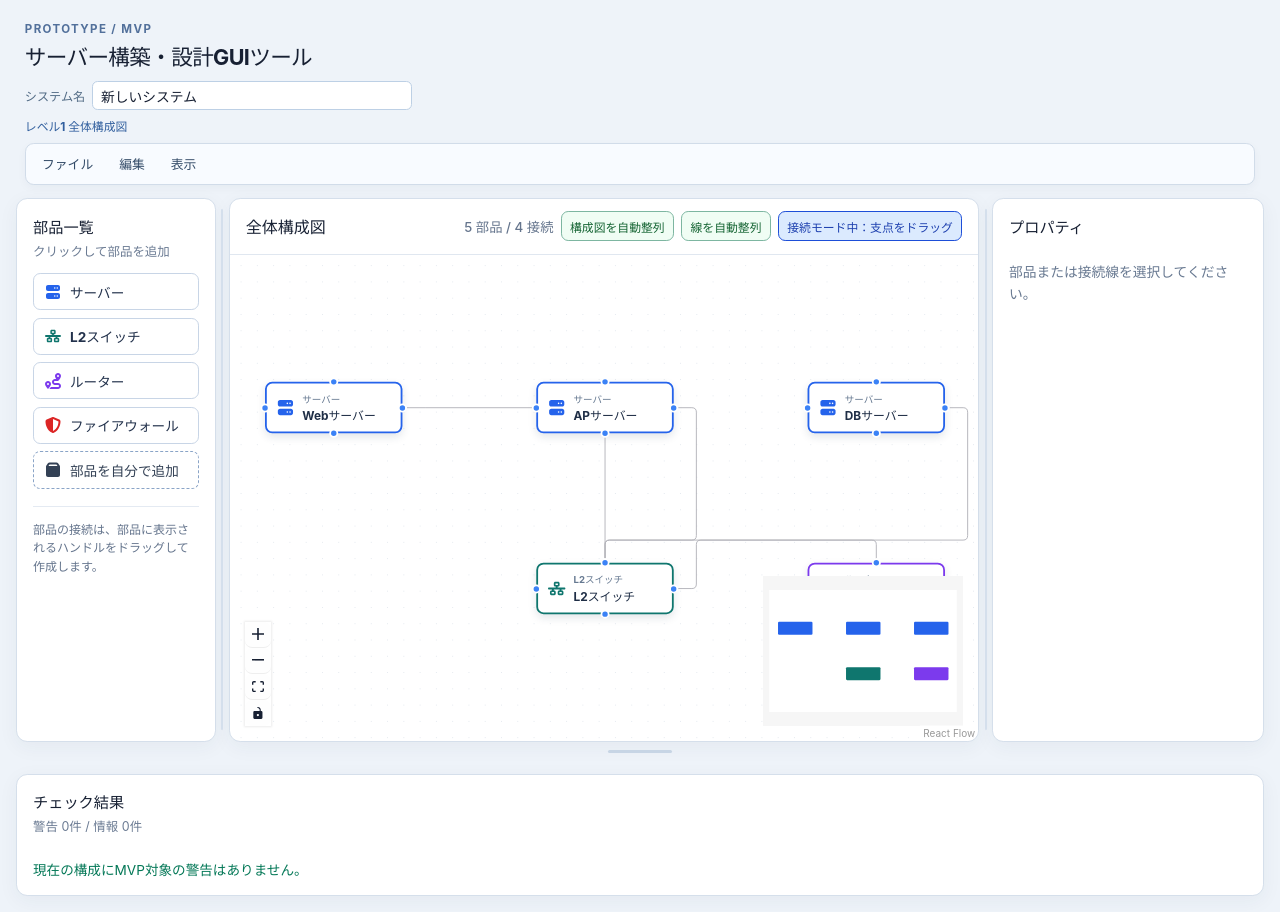
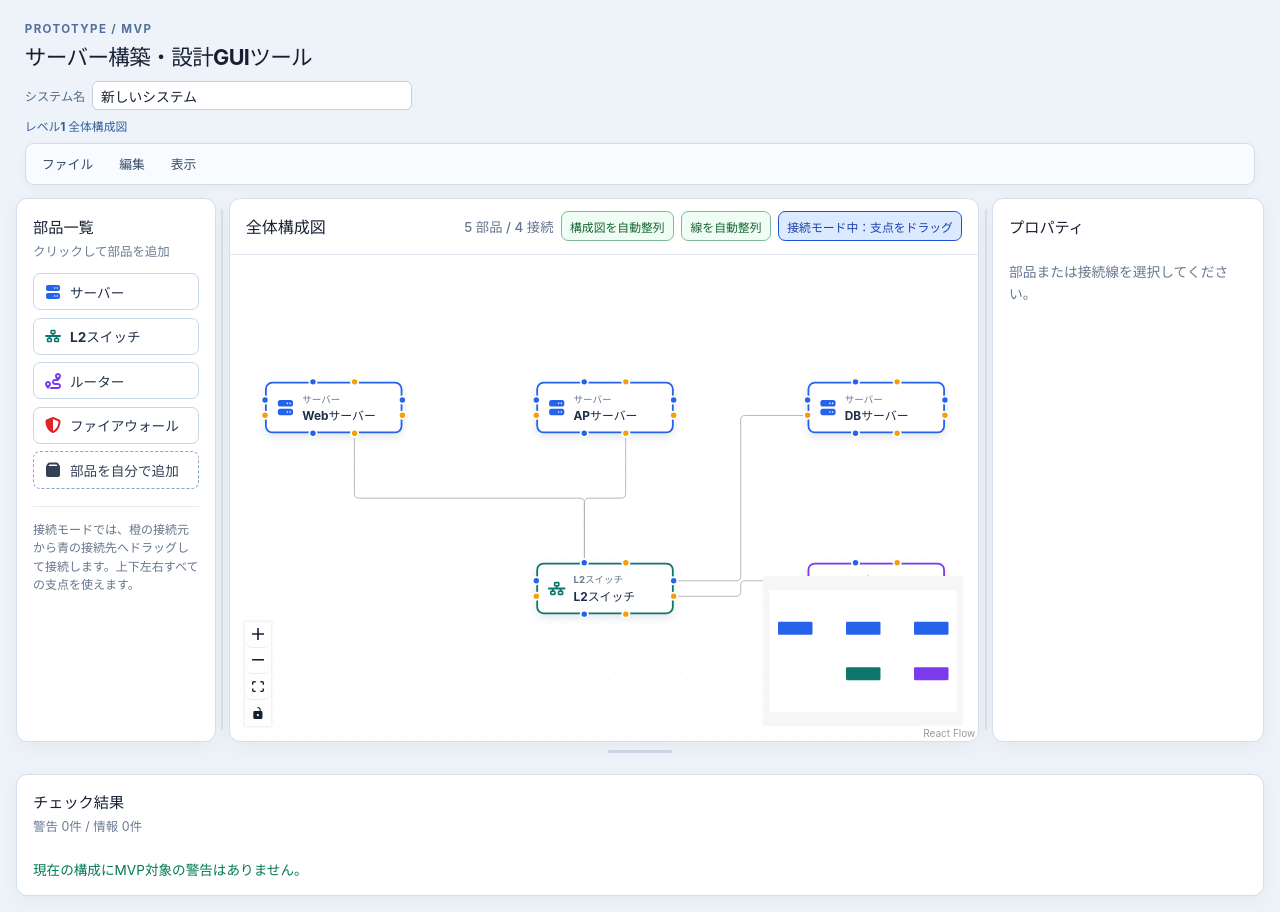
Before and after one commit to kou-AK2000/Server_GUI, a React (Vite) app in the folder app/: page / in a window 1280 px wide. Both pictures are taken after a click on the button "接続モード". Built offline with nearby package versions, Linux system fonts and the light colour scheme.

Commit message:
feat: support connection ports on every side

```diff
--- a/app/src/App.tsx
+++ b/app/src/App.tsx
@@ -176,22 +176,26 @@ const initialNodes: Node<DeviceData>[] = [
 const defaultConnectionData = (): ConnectionData => ({ connectionType: 'network', sourceInterface: '', targetInterface: '', notes: '' })
 
 const initialEdges: Edge<ConnectionData>[] = [
-  { id: 'web-sw', source: 'web01', target: 'sw01', type: 'editable', data: defaultConnectionData() },
-  { id: 'app-sw', source: 'app01', target: 'sw01', type: 'editable', data: defaultConnectionData() },
-  { id: 'db-sw', source: 'db01', target: 'sw01', type: 'editable', data: defaultConnectionData() },
-  { id: 'sw-router', source: 'sw01', target: 'router01', type: 'editable', data: defaultConnectionData() },
+  { id: 'web-sw', source: 'web01', target: 'sw01', sourceHandle: 'source-bottom', targetHandle: 'target-top', type: 'editable', data: defaultConnectionData() },
+  { id: 'app-sw', source: 'app01', target: 'sw01', sourceHandle: 'source-bottom', targetHandle: 'target-top', type: 'editable', data: defaultConnectionData() },
+  { id: 'db-sw', source: 'db01', target: 'sw01', sourceHandle: 'source-left', targetHandle: 'target-right', type: 'editable', data: defaultConnectionData() },
+  { id: 'sw-router', source: 'sw01', target: 'router01', sourceHandle: 'source-right', targetHandle: 'target-left', type: 'editable', data: defaultConnectionData() },
 ]
 
 function DeviceNode({ data }: NodeProps) {
   const device = data as DeviceData
   const color = device.color ?? kindColors[device.kind]
   return <div className="device-node" style={{ borderColor: color }}>
-    <Handle id="target-top" className="connection-handle" type="target" position={Position.Top} aria-label="上側の接続先" />
-    <Handle id="target-left" className="connection-handle" type="target" position={Position.Left} aria-label="左側の接続先" />
+    <Handle id="target-top" className="connection-handle target-handle" type="target" position={Position.Top} style={{ left: '35%' }} aria-label="上側の接続先" />
+    <Handle id="source-top" className="connection-handle source-handle" type="source" position={Position.Top} style={{ left: '65%' }} aria-label="上側の接続元" />
+    <Handle id="target-left" className="connection-handle target-handle" type="target" position={Position.Left} style={{ top: '35%' }} aria-label="左側の接続先" />
+    <Handle id="source-left" className="connection-handle source-handle" type="source" position={Position.Left} style={{ top: '65%' }} aria-label="左側の接続元" />
     <FontAwesomeIcon className="node-icon" icon={iconFor(device)} style={{ color }} />
     <div><small>{kindLabels[device.kind]}</small><strong>{device.displayName}</strong></div>
-    <Handle id="source-right" className="connection-handle" type="source" position={Position.Right} aria-label="右側の接続元" />
-    <Handle id="source-bottom" className="connection-handle" type="source" position={Position.Bottom} aria-label="下側の接続元" />
+    <Handle id="target-right" className="connection-handle target-handle" type="target" position={Position.Right} style={{ top: '35%' }} aria-label="右側の接続先" />
+    <Handle id="source-right" className="connection-handle source-handle" type="source" position={Position.Right} style={{ top: '65%' }} aria-label="右側の接続元" />
+    <Handle id="target-bottom" className="connection-handle target-handle" type="target" position={Position.Bottom} style={{ left: '35%' }} aria-label="下側の接続先" />
+    <Handle id="source-bottom" className="connection-handle source-handle" type="source" position={Position.Bottom} style={{ left: '65%' }} aria-label="下側の接続元" />
   </div>
 }
 
@@ -468,6 +472,10 @@ export default function App() {
     } : edge))
   }
 
+  const updateConnectionHandle = (edgeId: string, handle: 'sourceHandle' | 'targetHandle', value: string) => {
+    setEdges((current) => current.map((edge) => edge.id === edgeId ? { ...edge, [handle]: value } : edge))
+  }
+
   const updateWaypoint = (edgeId: string, position: { x: number; y: number }) => {
     setEdges((current) => current.map((edge) => edge.id === edgeId ? {
       ...edge,
@@ -490,6 +498,18 @@ export default function App() {
     setConnectionSelection(next)
   }
 
+  const chooseConnectionHandles = (source: Node<DeviceData>, target: Node<DeviceData>) => {
+    const sourceCenter = { x: source.position.x + (source.measured?.width ?? 150) / 2, y: source.position.y + (source.measured?.height ?? 64) / 2 }
+    const targetCenter = { x: target.position.x + (target.measured?.width ?? 150) / 2, y: target.position.y + (target.measured?.height ?? 64) / 2 }
+    const horizontal = Math.abs(sourceCenter.x - targetCenter.x) >= Math.abs(sourceCenter.y - targetCenter.y)
+    if (horizontal) return targetCenter.x >= sourceCenter.x
+      ? { sourceHandle: 'source-right', targetHandle: 'target-left' }
+      : { sourceHandle: 'source-left', targetHandle: 'target-right' }
+    return targetCenter.y >= sourceCenter.y
+      ? { sourceHandle: 'source-bottom', targetHandle: 'target-top' }
+      : { sourceHandle: 'source-top', targetHandle: 'target-bottom' }
+  }
+
   const connectSelectedNodes = () => {
     if (connectionNodeIds.length !== 2) return
     const [firstId, secondId] = connectionNodeIds
@@ -507,8 +527,7 @@ export default function App() {
       id: crypto.randomUUID(),
       source: source.id,
       target: target.id,
-      sourceHandle: horizontal ? 'source-right' : 'source-bottom',
-      targetHandle: horizontal ? 'target-left' : 'target-top',
+      ...chooseConnectionHandles(source, target),
       type: 'editable',
       data: defaultConnectionData(),
     }])
@@ -517,24 +536,18 @@ export default function App() {
   }
 
   const optimizeConnections = (layoutNodes = nodes, resetManualWaypoint = false) => {
-    const center = (node: Node<DeviceData>) => ({ x: node.position.x + (node.measured?.width ?? 150) / 2, y: node.position.y + (node.measured?.height ?? 64) / 2 })
     setEdges((current) => current.map((edge) => {
       if (edge.data?.waypoint && !resetManualWaypoint) return edge
       const first = layoutNodes.find((node) => node.id === edge.source)
       const second = layoutNodes.find((node) => node.id === edge.target)
       if (!first || !second) return edge
-      const firstCenter = center(first)
-      const secondCenter = center(second)
-      const horizontal = Math.abs(firstCenter.x - secondCenter.x) >= Math.abs(firstCenter.y - secondCenter.y)
       const source = first
       const target = second
-      const sourceTowardRightOrDown = horizontal ? secondCenter.x >= firstCenter.x : secondCenter.y >= firstCenter.y
       return {
         ...edge,
         source: source.id,
         target: target.id,
-        sourceHandle: horizontal ? (sourceTowardRightOrDown ? 'source-right' : 'source-bottom') : (sourceTowardRightOrDown ? 'source-bottom' : 'source-right'),
-        targetHandle: horizontal ? (sourceTowardRightOrDown ? 'target-left' : 'target-top') : (sourceTowardRightOrDown ? 'target-top' : 'target-left'),
+        ...chooseConnectionHandles(source, target),
         type: 'editable',
         data: { ...defaultConnectionData(), ...edge.data, waypoint: undefined },
       }
@@ -732,7 +745,7 @@ export default function App() {
             <label>色<input className="color-input" type="color" value={customColor} onChange={(event) => setCustomColor(event.target.value)} /></label>
             <button className="primary" onClick={addCustomDevice}>構成図に追加</button>
           </div>}
-          <div className="palette-note">部品の接続は、部品に表示されるハンドルをドラッグして作成します。</div>
+          <div className="palette-note">接続モードでは、橙の接続元から青の接続先へドラッグして接続します。上下左右すべての支点を使えます。</div>
         </aside>
 
         <div className="panel-resizer" role="separator" aria-label="部品一覧の幅を変更" aria-orientation="vertical" title="ドラッグして部品一覧の幅を変更" onPointerDown={(event) => startPanelResize('palette', event)} />
@@ -785,7 +798,7 @@ export default function App() {
           {selectedNode ? (
             <PropertyEditor node={selectedNode} nodes={nodes} edges={edges} onChange={updateNode} onSelectConnection={selectConnection} onOpenDetails={() => selectedNode.data.kind === 'server' && setView({ level: 2, serverId: selectedNode.id })} />
           ) : selectedEdge ? (
-            <ConnectionEditor edge={selectedEdge} nodes={nodes} onChange={updateConnection} />
+            <ConnectionEditor edge={selectedEdge} nodes={nodes} onChange={updateConnection} onChangeHandle={updateConnectionHandle} />
           ) : (
             <div className="empty-state">部品または接続線を選択してください。</div>
           )}
@@ -876,13 +889,15 @@ function PropertyEditor({ node, nodes, edges, onChange, onSelectConnection, onOp
   </div>
 }
 
-function ConnectionEditor({ edge, nodes, onChange }: { edge: Edge<ConnectionData>; nodes: Node<DeviceData>[]; onChange: (edgeId: string, field: ConnectionField, value: string) => void }) {
+function ConnectionEditor({ edge, nodes, onChange, onChangeHandle }: { edge: Edge<ConnectionData>; nodes: Node<DeviceData>[]; onChange: (edgeId: string, field: ConnectionField, value: string) => void; onChangeHandle: (edgeId: string, handle: 'sourceHandle' | 'targetHandle', value: string) => void }) {
   const data = { ...defaultConnectionData(), ...edge.data }
   const sourceName = nodes.find((node) => node.id === edge.source)?.data.displayName ?? edge.source
   const targetName = nodes.find((node) => node.id === edge.target)?.data.displayName ?? edge.target
   return <div className="edge-details connection-editor">
     <strong>{sourceName} → {targetName}</strong>
     <p>接続線そのものの情報です。ここで変更した内容は、両方の部品の「接続先情報」に反映されます。</p>
+    <label>接続元の支点<select value={edge.sourceHandle ?? 'source-right'} onChange={(event) => onChangeHandle(edge.id, 'sourceHandle', event.target.value)}><option value="source-top">上</option><option value="source-right">右</option><option value="source-bottom">下</option><option value="source-left">左</option></select></label>
+    <label>接続先の支点<select value={edge.targetHandle ?? 'target-left'} onChange={(event) => onChangeHandle(edge.id, 'targetHandle', event.target.value)}><option value="target-top">上</option><option value="target-right">右</option><option value="target-bottom">下</option><option value="target-left">左</option></select></label>
     <label>接続種別<select value={data.connectionType} onChange={(event) => onChange(edge.id, 'connectionType', event.target.value)}><option value="network">ネットワーク</option><option value="management">管理ネットワーク</option><option value="storage">ストレージ</option><option value="internet">インターネット</option><option value="other">その他</option></select></label>
     <label>接続元インターフェース<input value={data.sourceInterface} onChange={(event) => onChange(edge.id, 'sourceInterface', event.target.value)} placeholder="例: eth0" /></label>
     <label>接続先インターフェース<input value={data.targetInterface} onChange={(event) => onChange(edge.id, 'targetInterface', event.target.value)} placeholder="例: Gi0/1" /></label>
--- a/app/src/styles.css
+++ b/app/src/styles.css
@@ -58,7 +58,7 @@ button.primary:hover { background: #1e40af; }
 .flow-wrap { flex: 1; min-height: 0; }
 .device-node { display: flex; align-items: center; gap: .55rem; min-width: 9.5rem; border: 2px solid; border-radius: .5rem; background: #fff; box-shadow: 0 4px 10px rgb(28 47 78 / 12%); padding: .55rem .7rem; color: #1f2e46; font-weight: 700; }
 .device-node > div { display: grid; gap: .1rem; }.device-node small { color: #667991; font-size: .66rem; font-weight: 700; }.device-node strong { font-size: .82rem; white-space: nowrap; }.node-icon { width: 1.2rem; height: 1.2rem; flex: 0 0 auto; }
-.connection-handle { width: .62rem !important; height: .62rem !important; border: 2px solid #fff !important; background: #3b82f6 !important; opacity: 0; pointer-events: none; transition: opacity .15s ease; }.is-connection-mode .connection-handle { opacity: 1; pointer-events: auto; }
+.connection-handle { width: .62rem !important; height: .62rem !important; border: 2px solid #fff !important; opacity: 0; pointer-events: none; transition: opacity .15s ease, transform .15s ease; }.connection-handle.target-handle { background: #2563eb !important; }.connection-handle.source-handle { background: #f59e0b !important; }.is-connection-mode .connection-handle { opacity: 1; pointer-events: auto; }.is-connection-mode .connection-handle:hover { transform: scale(1.35); }
 .react-flow__node.connection-selected .device-node { border-color: #f59e0b !important; box-shadow: 0 0 0 3px rgb(245 158 11 / 25%), 0 4px 10px rgb(28 47 78 / 12%); }.edge-waypoint { position: absolute; width: .85rem; height: .85rem; border: 2px solid #fff; border-radius: 50%; background: #f59e0b; box-shadow: 0 1px 4px rgb(30 41 59 / 35%); cursor: grab; opacity: 0; pointer-events: none; }.edge-waypoint.visible { opacity: 1; pointer-events: auto; }.edge-waypoint:active { cursor: grabbing; }
 .react-flow__node.focus-selected .device-node { border-color: #1d4ed8 !important; box-shadow: 0 0 0 4px rgb(37 99 235 / 24%), 0 6px 14px rgb(28 47 78 / 18%); }.react-flow__node.focus-neighbor .device-node { border-color: #60a5fa; box-shadow: 0 0 0 2px rgb(96 165 250 / 18%), 0 4px 10px rgb(28 47 78 / 12%); }.react-flow__edge.focus-connected-edge .react-flow__edge-path { stroke-linecap: round; }
 .panel-heading { display: flex; justify-content: space-between; align-items: start; gap: .5rem; }
```
